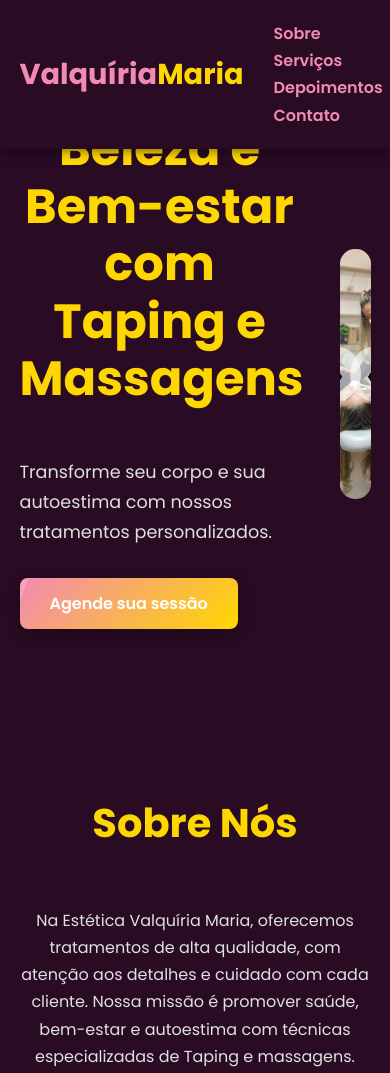
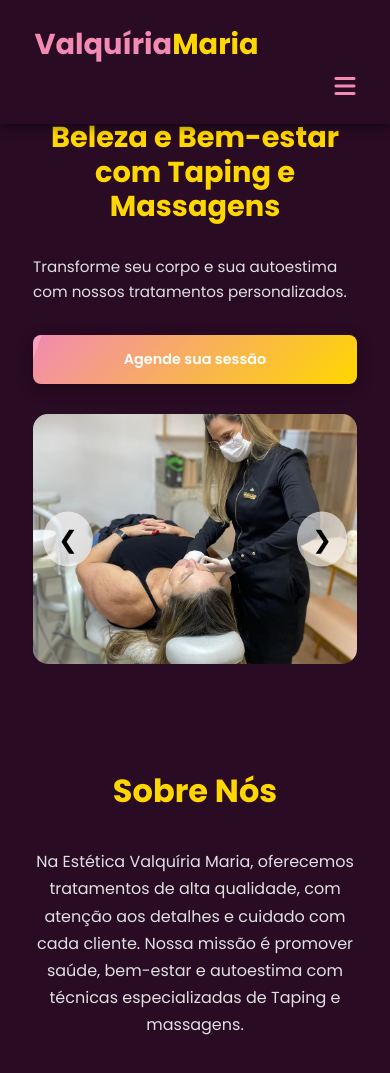
Before and after one commit to MarcoAurelio2021/estetica_valquiria, a plain HTML site: page index.html in a window 390 px wide. Shown: the top 1073 px of the page. Drawn offline with Linux system fonts and the light colour scheme; no server answers.

Commit message:
Resposividade

```diff
--- a/style.css
+++ b/style.css
@@ -300,3 +300,101 @@ footer { background:#290b23; color: var(--cinza-texto); padding:20px 0; text-ali
   transform: translateY(-2px) scale(1.03);
   box-shadow: 0 8px 25px rgba(0,0,0,0.35);
 }
+
+
+/* === RESPONSIVIDADE === */
+
+/* Tablets e pequenos desktops */
+@media screen and (max-width: 768px) {
+  header .container {
+    flex-direction: column;
+    align-items: flex-start;
+  }
+
+  .nav-menu {
+    display: none; /* esconde menu normal */
+    flex-direction: column;
+    width: 100%;
+    margin-top: 15px;
+    background: var(--fundo-escuro);
+  }
+
+  .nav-menu.active {
+    display: flex;
+  }
+
+  .hamburger {
+    display: block;
+    align-self: flex-end;
+  }
+
+  .hero-content {
+    flex-direction: column;
+    gap: 30px;
+  }
+
+  .hero-text h2 {
+    font-size: 2.2rem;
+  }
+
+  .hero-text p {
+    font-size: 1rem;
+  }
+
+  .hero-image {
+    max-width: 100%;
+    width: 100%;
+  }
+
+  .servicos-grid {
+    grid-template-columns: 1fr;
+    gap: 20px;
+  }
+
+  .carousel .depoimento-card {
+    min-width: 200px;
+  }
+
+  .btn, .btn-contato, .btn-whatsapp, .btn-login.google, .btn-login.apple {
+    width: 100%;
+    justify-content: center;
+  }
+}
+
+/* Smartphones */
+@media screen and (max-width: 480px) {
+  .hero-text h2 {
+    font-size: 1.8rem;
+  }
+
+  .hero-text p {
+    font-size: 0.95rem;
+  }
+
+  .servico-card {
+    padding: 20px;
+  }
+
+  .depoimento-card {
+    min-width: 180px;
+    padding: 15px;
+  }
+
+  .btn, .btn-contato, .btn-whatsapp, .btn-login.google, .btn-login.apple {
+    padding: 10px 20px;
+    font-size: 0.9rem;
+  }
+
+  header .container {
+    padding: 0 15px;
+  }
+
+  section {
+    padding: 50px 15px;
+  }
+
+  h2 {
+    font-size: 2rem;
+    margin-bottom: 30px;
+  }
+}
```
